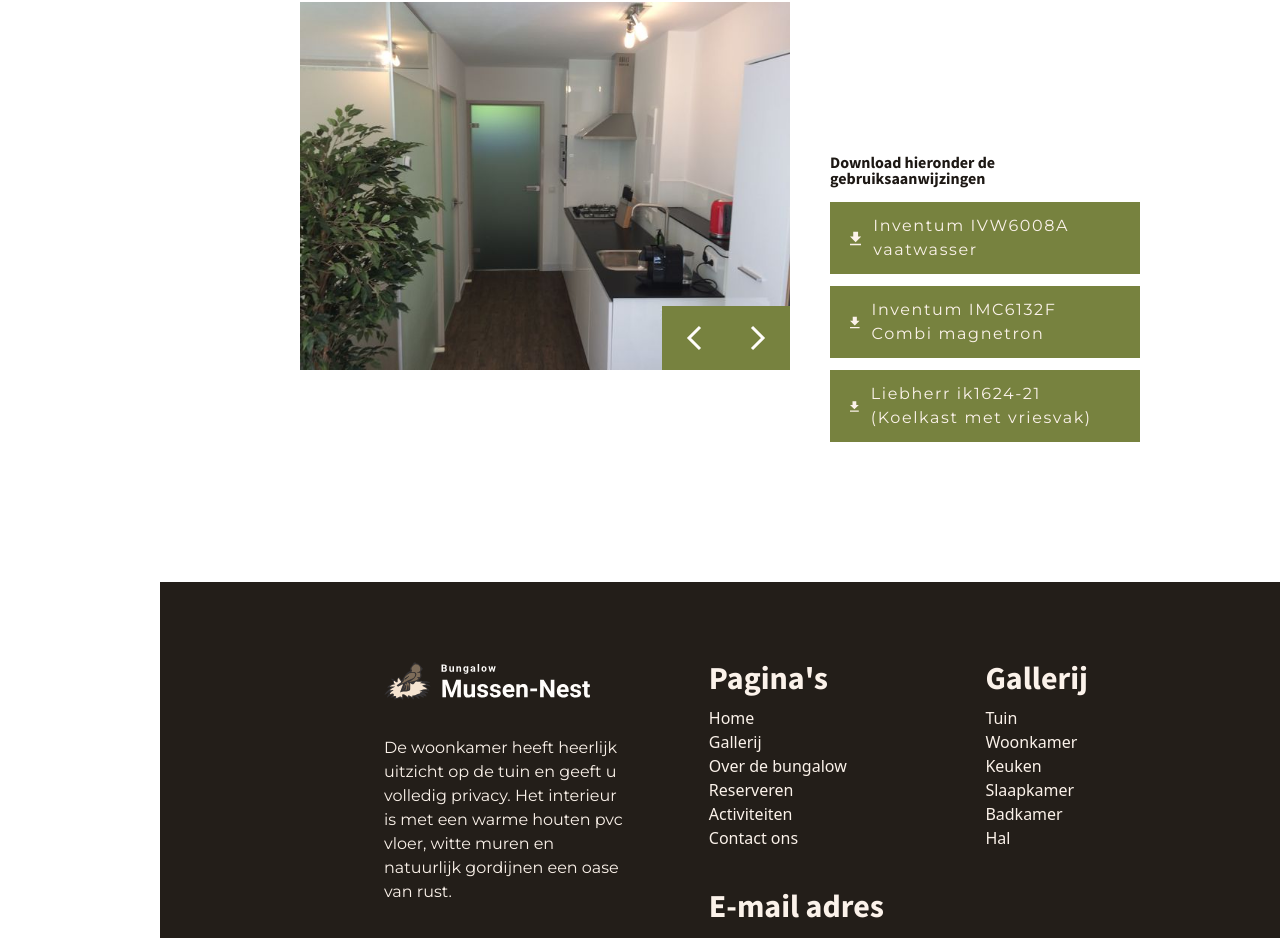
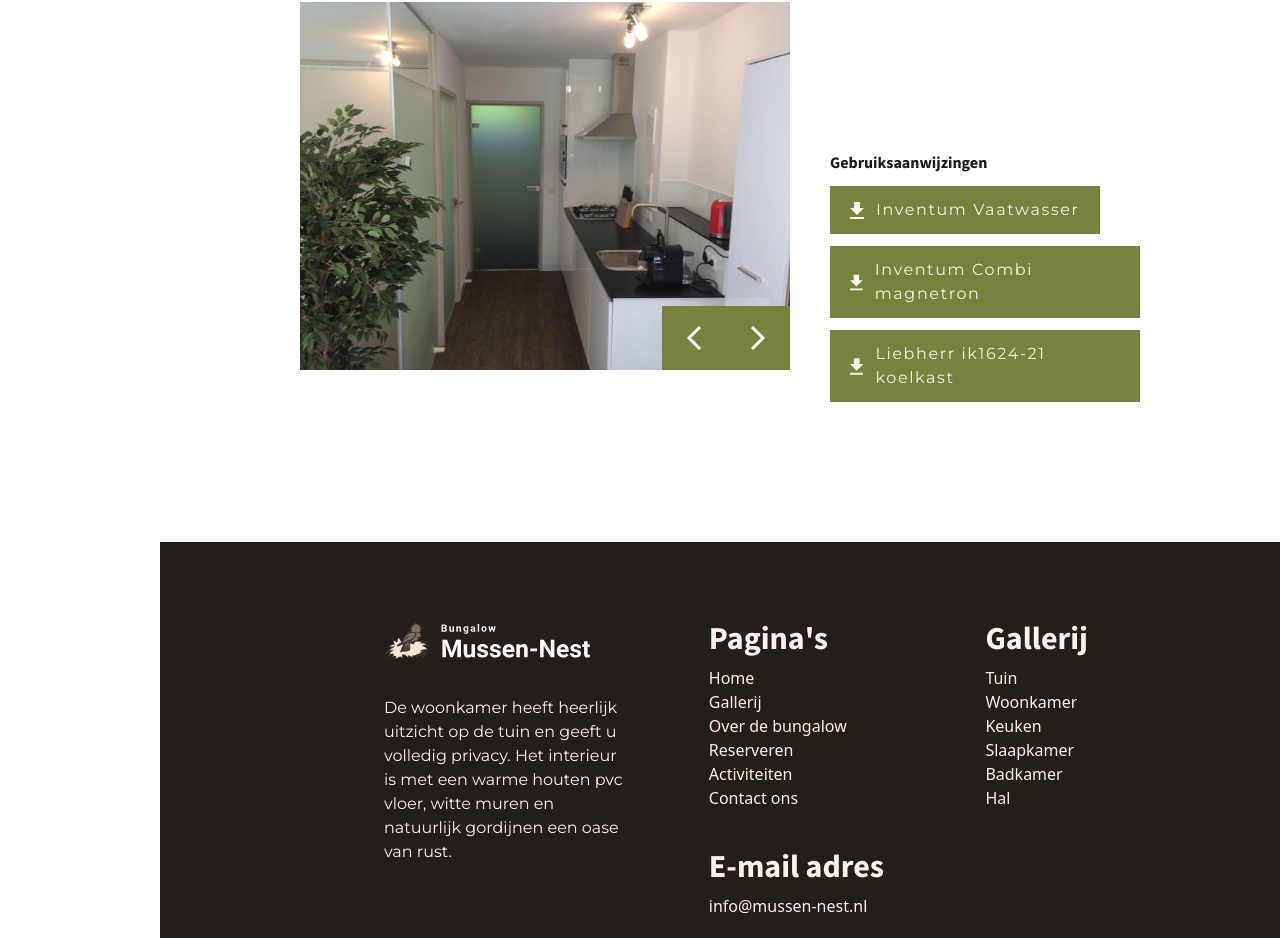
Before and after one commit to RammahKarpous/bungalow-mussen-nest, a React (Create React App) app: page /over-de-bungalow in a window 1280 px wide. Shown: the part 831-1769 px from the top of the page. Built offline with nearby package versions, Linux system fonts and the light colour scheme.

Commit message:
Changed the some text on the "Over de bungalow"

```diff
--- a/src/pages/OverDeBungalow.jsx
+++ b/src/pages/OverDeBungalow.jsx
@@ -46,13 +46,13 @@ const OverDeBungalow = () => {
                     <Slideshow images={images} />
                 </SlideshowTemplate>
 
-                <ContentTemplate extraClassNames="mt-28">
-                    <h4 className="mt-10 mb-4">Download hieronder de gebruiksaanwijzingen</h4>
+                <ContentTemplate extraClassNames="xl:mt-28">
+                    <h4 className="mt-10 mb-4">Gebruiksaanwijzingen</h4>
 
                     <div className="flex gap-3 flex-col items-start">
-                        <Button to={vaatwasserPDF} download text="Inventum IVW6008A vaatwasser" type="primary" />
-                        <Button to={combiPDF} download text="Inventum IMC6132F Combi magnetron" type="primary" />
-                        <Button to={liebherrPDF} download text="Liebherr ik1624-21 (Koelkast met vriesvak)" type="primary" />
+                        <Button to={vaatwasserPDF} download text="Inventum Vaatwasser" type="primary" />
+                        <Button to={combiPDF} download text="Inventum Combi magnetron" type="primary" />
+                        <Button to={liebherrPDF} download text="Liebherr ik1624-21 koelkast" type="primary" />
                     </div>
                 </ContentTemplate>
             </MainTemplate>
```
